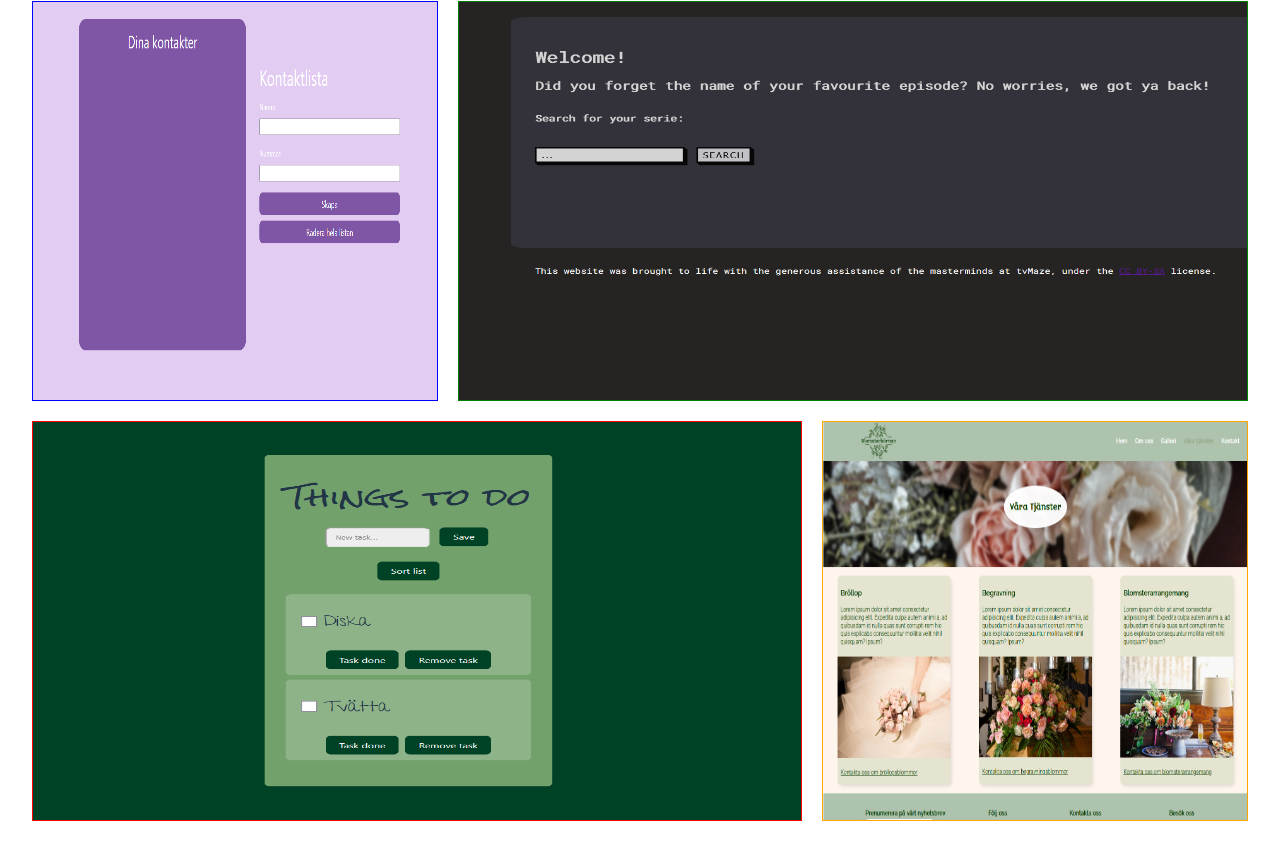
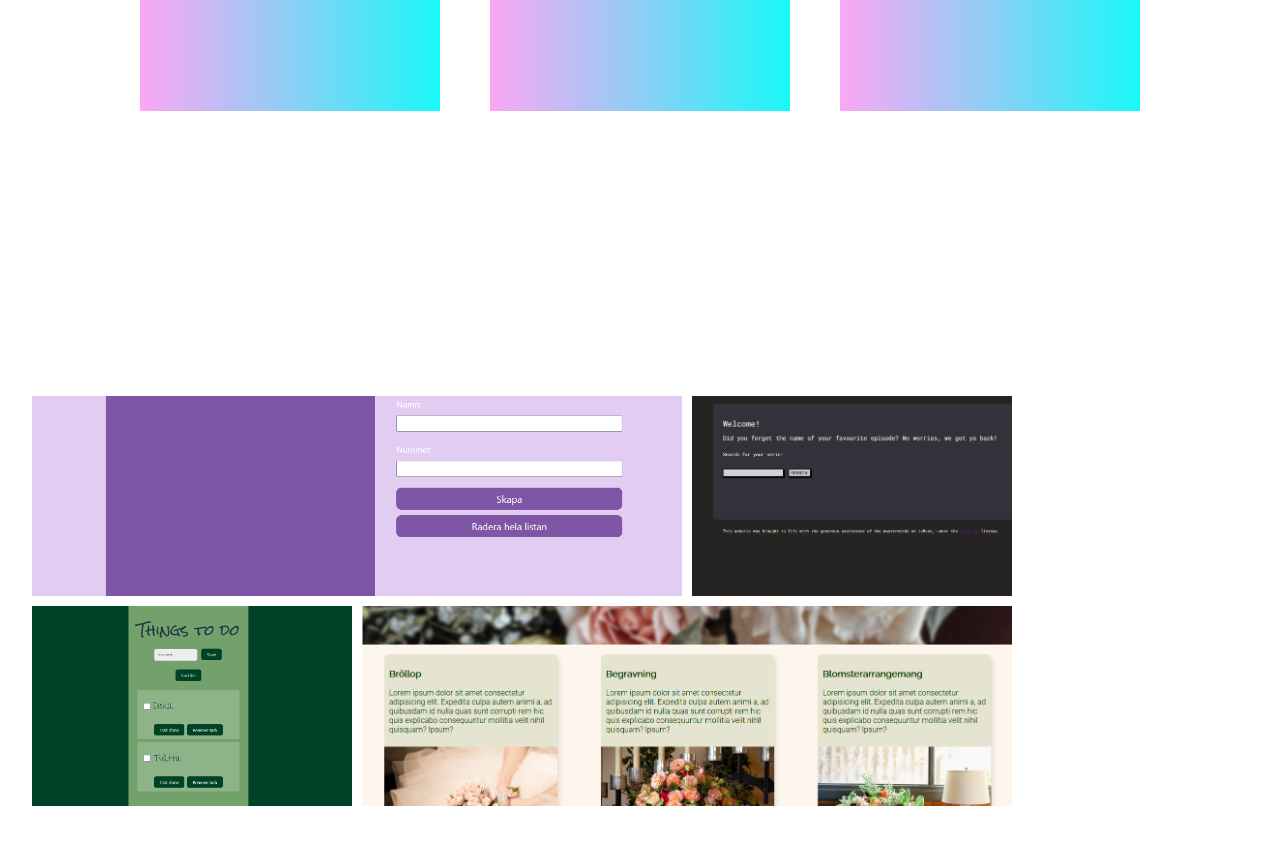
Before and after one commit to SophiaKornilia/Portfolio1.0, a React (Vite) app in the folder portfolio1.0/: page / in a window 1280 px wide. Shown: the part 2131-2990 px from the top of the page. Before the commit the page ends 2964 px from the top, so only its background shows below. Built offline with nearby package versions, Linux system fonts and the light colour scheme.

Commit message:
wip projects

```diff
--- a/portfolio1.0/src/components/Projects.css
+++ b/portfolio1.0/src/components/Projects.css
@@ -1,61 +1,95 @@
+.projectPageContainer {
+  /* margin: 20px; */
+  padding: 0;
+  text-align: center;
+  height: 100vh;
+  display: flex;
+  align-items: center;
+}
+
 .projectContainer {
   display: grid;
-  grid-template-columns: 35% 15% 15% 35%;
-  grid-template-rows: auto;
-  height: 100vh;
-  width: 100%;
-  grid-template-areas:
-    "box1 box2 box2 box2"
-    "box3 box3 box3 box4";
+  grid-template-columns: repeat(6, 1fr);
+  grid-auto-rows: 200px;
+  grid-gap: 10px;
+  grid-auto-flow: dense;
 }
 
-.projectBox1 {
-  border: 1px solid blue;
-  grid-area: box1;
-  display: flex;
-  align-items: center;
-  justify-content: center;
-  height: 50vh;
-  margin-bottom: 10px;
-  margin-right: 20px;
-}
-.projectBox2 {
-  border: 1px solid green;
-  grid-area: box2;
-  height: 50vh;
-
-  display: flex;
-  align-items: center;
-  justify-content: center;
-  margin-bottom: 10px;
-}
-.projectBox3 {
-  border: 1px solid red;
-  grid-area: box3;
-  height: 50vh;
-
-  display: flex;
-  align-items: center;
-  justify-content: center;
-  margin-top: 10px;
-  margin-right: 20px;
-}
-.projectBox4 {
-  border: 1px solid orange;
-  grid-area: box4;
-  height: 50vh;
-
-  display: flex;
-  align-items: center;
-  justify-content: center;
-  margin-top: 10px;
+.galleryItem {
+  width: 100%;
+  height: 100%;
+  position: relative;
 }
 
-.projectBox1 img,
-.projectBox2 img,
-.projectBox3 img,
-.projectBox4 img {
+.galleryItem .image {
   width: 100%;
   height: 100%;
-  object-fit: fit;
+  overflow: hidden;
 }
+
+.galleryItem .image img {
+  width: 100%;
+  height: 100%;
+  object-fit: cover;
+  object-position: 50% 50%;
+  cursor: pointer;
+  transition: 0.5s ease-in-out;
+}
+
+.galleryItem:hover .image img {
+  transform: scale(1.5);
+}
+
+//https://www.youtube.com/watch?v=gvPyJ0rc944 - to do animation with text on the pictures 19min
+
+.w1 {
+  grid-column: span 1;
+}
+.w2 {
+  grid-column: span 2;
+}
+.w3 {
+  grid-column: span 3;
+}
+.w4 {
+  grid-column: span 4;
+}
+.w5 {
+  grid-column: span 5;
+}
+.w6 {
+  grid-column: span 6;
+}
+//If I want to add more and change the hight
+.h1 {
+  grid-row: span 1;
+}
+.h2 {
+  grid-row: span 2;
+}
+.h3 {
+  grid-row: span 3;
+}
+.h4 {
+  grid-row: span 4;
+}
+.h5 {
+  grid-row: span 5;
+}
+.h6 {
+  grid-row: span 6;
+}
+
+@media screen and (max-width: 940px) {
+  .projectContainer {
+    grid-template-columns: 1fr;
+  }
+  .w1,
+  .w2,
+  .w3,
+  .w4,
+  .w5,
+  .w6 {
+    grid-column: span 1;
+  }
+}
--- a/portfolio1.0/src/components/Projects.tsx
+++ b/portfolio1.0/src/components/Projects.tsx
@@ -6,19 +6,53 @@ import projectFour from "./images/Screenshot 2024-02-01 194213.png";
 
 export const Projects = () => {
   return (
+    <div className="projectPageContainer">
       <div className="projectContainer">
-      <div className="projectBox1">
+        <div className="galleryContainer w4">
+          <div className="galleryItem">
+            <div className="image">
               <img src={projectOne} alt="projectOne" />
             </div>
-      <div className="projectBox2">
+          </div>
+        </div>
+        <div className="galleryContainer w2">
+          <div className="galleryItem">
+            <div className="image">
               <img src={projectTwo} alt="projectTwo" />
             </div>
-      <div className="projectBox3">
+          </div>
+        </div>
+        <div className="galleryContainer w2">
+          <div className="galleryItem">
+            <div className="image">
               <img src={projectThree} alt="projectThree" />
             </div>
-      <div className="projectBox4">
+          </div>
+        </div>
+        <div className="galleryContainer w4">
+          <div className="galleryItem">
+            <div className="image">
               <img src={projectFour} alt="projectFour" />
             </div>
           </div>
+        </div>
+      </div>
+    </div>
+    // <div className="projectPageContainer">
+    //   <div className="projectContainer">
+    //     <div className="projectBox1">
+    //       <img src={projectOne} alt="projectOne" />
+    //     </div>
+    //     <div className="projectBox2">
+    //       <img src={projectTwo} alt="projectTwo" />
+    //     </div>
+    //     <div className="projectBox3">
+    //       <img src={projectThree} alt="projectThree" />
+    //     </div>
+    //     <div className="projectBox4">
+    //       <img src={projectFour} alt="projectFour" />
+    //     </div>
+    //   </div>
+    // </div>
   );
 };
--- a/portfolio1.0/src/components/Skills.css
+++ b/portfolio1.0/src/components/Skills.css
@@ -1,10 +1,11 @@
 .boxContainer {
   display: flex;
   justify-content: center;
-  height: 100vh;
+  height: 120vh;
   gap: 50px;
   flex-wrap: wrap;
   align-items: flex-end;
+  margin-bottom: 40px;
 }
 
 .boxContainer .box1,
@@ -16,6 +17,7 @@
   margin-bottom: 50px;
   background-image: var(--linear-color);
   transition: 1s;
+  max-width: 300px;
 }
 
 .boxContainer .box1:hover,
```
Lines whose indentation alone changed are shown as unchanged.
